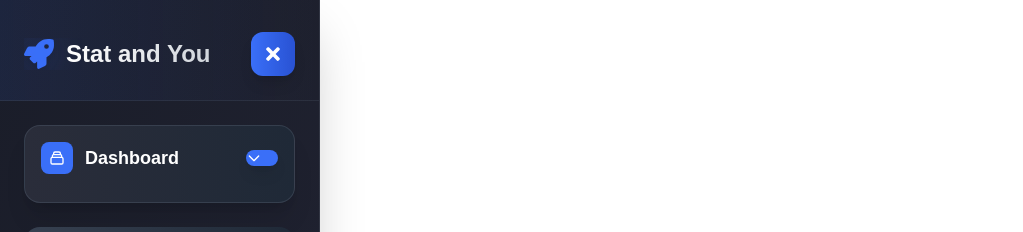
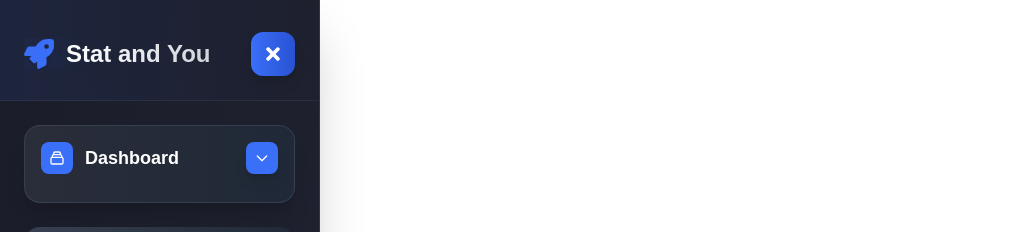
Before and after one commit to TISEPSE/Dashboard, a Next.js app: page / in a window 1280 px wide. Both pictures are taken after a click on the button "Ouvrir la navbar". Shown: the top 232 px of the page, without its empty margins (0-1023 px from the left). Built offline with nearby package versions, Linux system fonts and the light colour scheme.

Commit message:
pareille

```diff
--- a/src/app/components/navbar.jsx
+++ b/src/app/components/navbar.jsx
@@ -202,7 +202,7 @@ export default function Navbar({isOpen, setIsOpen}) {
                   <span className="text-lg">Dashboard</span>
                 </div>
                 <div
-                  className={`w-8 h-8flex items-center justify-center bg-[#3A6FF8] rounded-lg transition-transform duration-300 ease-in-out shadow-lg ${
+                  className={`w-8 h-8 flex items-center justify-center bg-[#3A6FF8] rounded-lg transition-transform duration-300 ease-in-out shadow-lg ${
                     dashboardOpen ? "rotate-180" : ""
                   }`}
                 >
```
